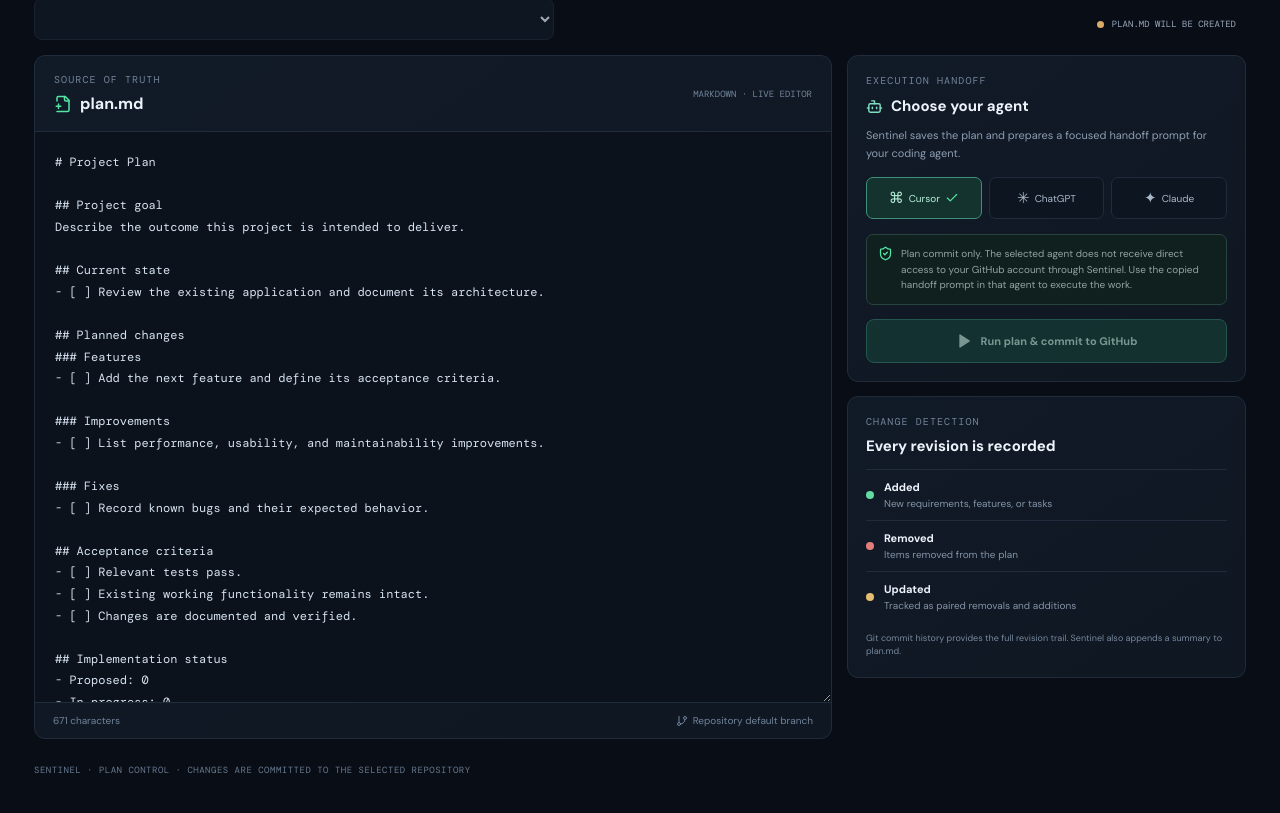
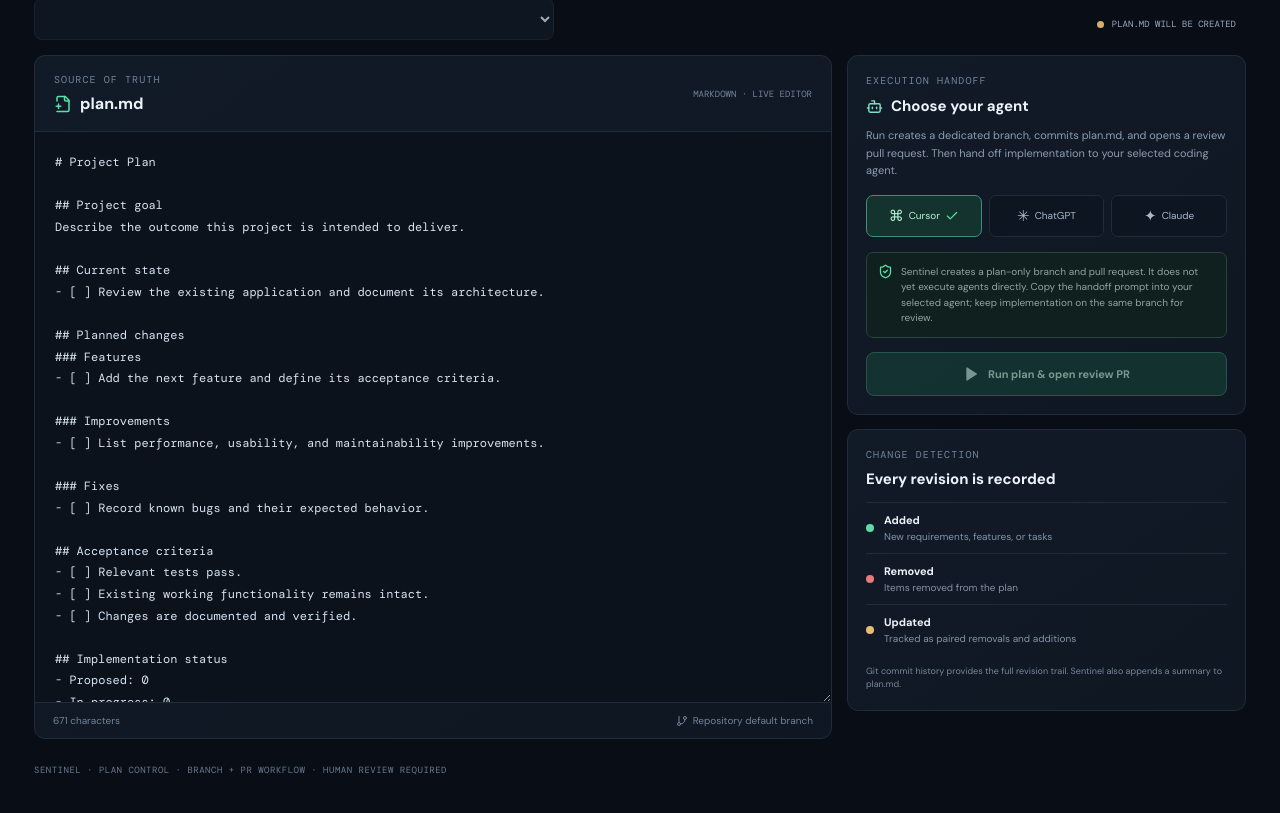
Before and after one commit to TheMarkkBradonCollective/Sentinel, a Next.js app: page /plan in a window 1280 px wide. Shown: the part 313-1126 px from the top of the page. Built offline with nearby package versions, Linux system fonts and the light colour scheme; no server answers.

Commit message:
feat: show plan run branch and review pull request handoff

```diff
--- a/src/app/plan/page.tsx
+++ b/src/app/plan/page.tsx
@@ -4,7 +4,7 @@ import Link from "next/link";
 import { ArrowLeft, Bot, Check, ChevronDown, Clipboard, FilePlus2, GitBranch, Play, RefreshCw, ShieldCheck, Sparkles, Terminal } from "lucide-react";
 type Repo={id:number;full_name:string;name:string;private:boolean};
 type PlanData={exists:boolean;content:string;sha:string|null;url:string|null;error?:string};
-type RunResult={ok:boolean;created:boolean;commit:string|null;url:string;changes:{added:string[];removed:string[];updated:number};provider:string;handoff:string;error?:string};
+type RunResult={ok:boolean;created:boolean;commit:string|null;url:string;branch:string;base:string;pullRequest:string;pullRequestNumber:number;changes:{added:string[];removed:string[];updated:number};provider:string;handoff:string;error?:string};
 const starter=`# Project Plan
 
 ## Project goal
@@ -39,16 +39,16 @@ export default function PlannerPage(){
  const [repos,setRepos]=useState<Repo[]>([]),[selected,setSelected]=useState(""),[content,setContent]=useState(starter),[exists,setExists]=useState(false),[provider,setProvider]=useState("cursor"),[loading,setLoading]=useState(true),[saving,setSaving]=useState(false),[message,setMessage]=useState(""),[result,setResult]=useState<RunResult|null>(null);
  useEffect(()=>{fetch("/api/github/repos").then(r=>r.json()).then(d=>{const list=(d.repositories||[]) as Repo[];setRepos(list);if(list[0])setSelected(list[0].full_name);}).catch(()=>setMessage("Could not load GitHub repositories.")).finally(()=>setLoading(false));},[]);
  useEffect(()=>{if(!selected)return;let active=true;fetch("/api/projects/"+selected.split("/").map(encodeURIComponent).join("/")+"/plan").then(r=>r.json()).then((d:PlanData)=>{if(!active)return;if(d.error){setMessage(d.error);return;}setContent(d.exists?d.content:starter);setExists(d.exists);setResult(null);setMessage(d.exists?"Loaded the existing plan.md.":"No plan.md found. Sentinel will create one when you run it.");}).catch(()=>setMessage("Could not load this project's plan."));return()=>{active=false;};},[selected]);
- async function run(){if(!selected||!content.trim())return;setSaving(true);setMessage("");setResult(null);try{const [owner,repo]=selected.split("/");const response=await fetch(`/api/projects/${encodeURIComponent(owner)}/${encodeURIComponent(repo)}/plan`,{method:"POST",headers:{"Content-Type":"application/json"},body:JSON.stringify({content,provider})});const data=await response.json() as RunResult;if(!response.ok)throw new Error(data.error||"Plan run failed.");setResult(data);setExists(true);setContent(content.replace(/\n*## Change history[\s\S]*$/,"").trimEnd()+"\n\n## Change history\n\n"+`### ${data.timestamp} — Plan run via Sentinel (${provider})\n- Added: ${data.changes.added.length}\n- Removed: ${data.changes.removed.length}\n- Updated estimate: ${data.changes.updated}\n`+data.changes.added.slice(0,40).map(x=>"- [ADDED] "+x).join("\n")+"\n"+data.changes.removed.slice(0,40).map(x=>"- [REMOVED] "+x).join("\n"));setMessage(data.created?"Created plan.md in the repository.":"Saved plan.md to the repository.");}catch(e){setMessage(e instanceof Error?e.message:"Plan run failed.");}finally{setSaving(false);}}
+ async function run(){if(!selected||!content.trim())return;setSaving(true);setMessage("");setResult(null);try{const [owner,repo]=selected.split("/");const response=await fetch(`/api/projects/${encodeURIComponent(owner)}/${encodeURIComponent(repo)}/plan`,{method:"POST",headers:{"Content-Type":"application/json"},body:JSON.stringify({content,provider})});const data=await response.json() as RunResult;if(!response.ok)throw new Error(data.error||"Plan run failed.");setResult(data);setExists(true);setContent(content.replace(/\n*## Change history[\s\S]*$/,"").trimEnd()+"\n\n## Change history\n\n"+`### ${data.timestamp} — Plan run via Sentinel (${provider})\n- Added: ${data.changes.added.length}\n- Removed: ${data.changes.removed.length}\n- Updated estimate: ${data.changes.updated}\n`+data.changes.added.slice(0,40).map(x=>"- [ADDED] "+x).join("\n")+"\n"+data.changes.removed.slice(0,40).map(x=>"- [REMOVED] "+x).join("\n"));setMessage("Plan committed to a dedicated branch and a review pull request was opened. No code was changed on the default branch.");}catch(e){setMessage(e instanceof Error?e.message:"Plan run failed.");}finally{setSaving(false);}}
  async function copyPrompt(){if(!result)return;await navigator.clipboard.writeText(result.handoff);setMessage("Agent handoff prompt copied.");}
  const openAgent=()=>{if(provider==="chatgpt")window.open("https://chatgpt.com/","_blank","noopener,noreferrer");else if(provider==="claude")window.open("https://claude.ai/new","_blank","noopener,noreferrer");else window.open("https://cursor.com/","_blank","noopener,noreferrer");};
  return <main className="planner-page"><header className="planner-header"><Link href="/" className="back-link"><ArrowLeft size={16}/> Command center</Link><div className="planner-brand"><div className="brand-mark"><ShieldCheck size={20}/></div><span>SENTINEL <b>/ PLAN CONTROL</b></span></div></header>
  <section className="planner-intro"><div className="eyebrow"><Sparkles size={13}/> PROJECT CONTROL PLANE</div><h1>One plan. <span>Every change.</span></h1><p>Control a project's direction from its repository plan. Sentinel compares revisions, records the change history, and commits the plan when you run it.</p></section>
  <section className="planner-toolbar"><label>PROJECT REPOSITORY<select value={selected} onChange={e=>setSelected(e.target.value)} disabled={loading||!repos.length}>{repos.map(r=><option key={r.id} value={r.full_name}>{r.full_name}{r.private?" · Private":""}</option>)}</select></label><div className="plan-state"><span className={exists?"state-live":"state-new"}/>{exists?"PLAN.MD CONNECTED":"PLAN.MD WILL BE CREATED"}</div></section>
  <div className="planner-grid"><section className="panel plan-editor"><div className="editor-head"><div><div className="eyebrow">SOURCE OF TRUTH</div><h2><FilePlus2 size={18}/> plan.md</h2></div><span>MARKDOWN · LIVE EDITOR</span></div><textarea spellCheck={false} value={content} onChange={e=>setContent(e.target.value)} placeholder="Write the project plan in Markdown..."/><div className="editor-foot"><span>{content.length.toLocaleString()} characters</span><span><GitBranch size={12}/> Repository default branch</span></div></section>
- <aside className="plan-side"><section className="panel"><div className="eyebrow">EXECUTION HANDOFF</div><h3><Bot size={17}/> Choose your agent</h3><p>Sentinel saves the plan and prepares a focused handoff prompt for your coding agent.</p><div className="agent-options">{[["cursor","Cursor"],["chatgpt","ChatGPT"],["claude","Claude"]].map(([id,label])=><button key={id} className={provider===id?"agent active":"agent"} onClick={()=>setProvider(id)}><span className="agent-symbol">{id==="cursor"?"⌘":id==="chatgpt"?"✳":"✦"}</span>{label}{provider===id&&<Check size={14}/>}</button>)}</div><div className="permission-note"><ShieldCheck size={15}/><span>Plan commit only. The selected agent does not receive direct access to your GitHub account through Sentinel. Use the copied handoff prompt in that agent to execute the work.</span></div><button className="run-plan" disabled={!selected||saving||!content.trim()} onClick={run}>{saving?<RefreshCw className="spin" size={16}/>:<Play size={16} fill="currentColor"/>}{saving?"Saving plan…":"Run plan & commit to GitHub"}</button></section>
+ <aside className="plan-side"><section className="panel"><div className="eyebrow">EXECUTION HANDOFF</div><h3><Bot size={17}/> Choose your agent</h3><p>Run creates a dedicated branch, commits plan.md, and opens a review pull request. Then hand off implementation to your selected coding agent.</p><div className="agent-options">{[["cursor","Cursor"],["chatgpt","ChatGPT"],["claude","Claude"]].map(([id,label])=><button key={id} className={provider===id?"agent active":"agent"} onClick={()=>setProvider(id)}><span className="agent-symbol">{id==="cursor"?"⌘":id==="chatgpt"?"✳":"✦"}</span>{label}{provider===id&&<Check size={14}/>}</button>)}</div><div className="permission-note"><ShieldCheck size={15}/><span>Sentinel creates a plan-only branch and pull request. It does not yet execute agents directly. Copy the handoff prompt into your selected agent; keep implementation on the same branch for review.</span></div><button className="run-plan" disabled={!selected||saving||!content.trim()} onClick={run}>{saving?<RefreshCw className="spin" size={16}/>:<Play size={16} fill="currentColor"/>}{saving?"Saving plan…":"Run plan & open review PR"}</button></section>
  <section className="panel change-panel"><div className="eyebrow">CHANGE DETECTION</div><h3>Every revision is recorded</h3><div className="change-kind"><i className="added"/> <div><b>Added</b><small>New requirements, features, or tasks</small></div></div><div className="change-kind"><i className="removed"/> <div><b>Removed</b><small>Items removed from the plan</small></div></div><div className="change-kind"><i className="updated"/> <div><b>Updated</b><small>Tracked as paired removals and additions</small></div></div><small className="history-note">Git commit history provides the full revision trail. Sentinel also appends a summary to plan.md.</small></section></aside></div>
  {message&&<div className="plan-message">{message}</div>}
- {result&&<section className="panel run-result"><div className="result-title"><Check size={17}/> Plan committed to GitHub</div><div className="diff-counts"><span className="diff-add">+{result.changes.added.length} added</span><span className="diff-remove">−{result.changes.removed.length} removed</span><span>{result.changes.updated} possible updates</span></div><a href={result.url} target="_blank" rel="noreferrer">View plan.md commit <GitBranch size={13}/></a><div className="handoff"><b>Next: hand off to {provider}</b><p>The prompt tells your agent to read plan.md, implement the work, run tests, and update implementation status with evidence.</p><div className="handoff-actions"><button onClick={copyPrompt}><Clipboard size={14}/> Copy agent prompt</button><button onClick={openAgent}><ArrowLeft size={14}/> Open {provider}</button></div></div></section>}
- <footer className="planner-footer">SENTINEL · PLAN CONTROL · CHANGES ARE COMMITTED TO THE SELECTED REPOSITORY</footer></main>;
+ {result&&<section className="panel run-result"><div className="result-title"><Check size={17}/> Plan committed to GitHub</div><div className="diff-counts"><span className="diff-add">+{result.changes.added.length} added</span><span className="diff-remove">−{result.changes.removed.length} removed</span><span>{result.changes.updated} possible updates</span></div><div className="run-links"><a href={result.url} target="_blank" rel="noreferrer">View plan.md on {result.branch} <GitBranch size={13}/></a><a className="pr-link" href={result.pullRequest} target="_blank" rel="noreferrer">Open pull request #{result.pullRequestNumber} <GitBranch size={13}/></a></div><div className="handoff"><b>Next: hand off to {provider}</b><p>The prompt tells your agent to use branch {result.branch}, read plan.md, implement the approved work, run tests, and update implementation status with evidence. The PR stays open for human review.</p><div className="handoff-actions"><button onClick={copyPrompt}><Clipboard size={14}/> Copy agent prompt</button><button onClick={openAgent}><ArrowLeft size={14}/> Open {provider}</button></div></div></section>}
+ <footer className="planner-footer">SENTINEL · PLAN CONTROL · BRANCH + PR WORKFLOW · HUMAN REVIEW REQUIRED</footer></main>;
 }
```
